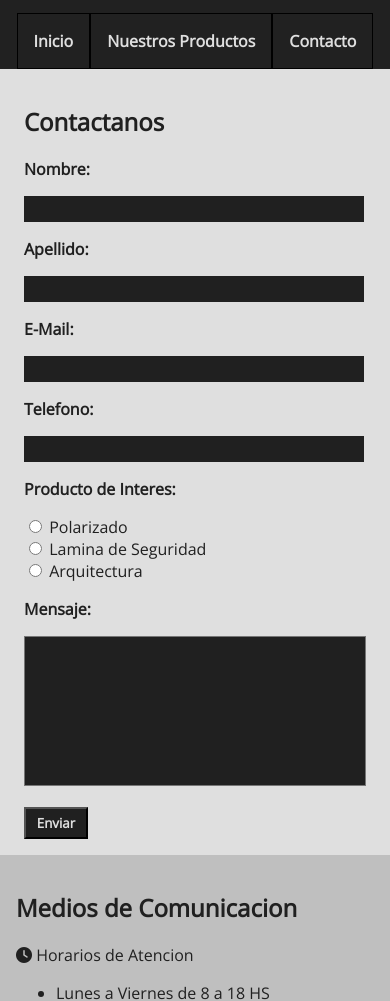
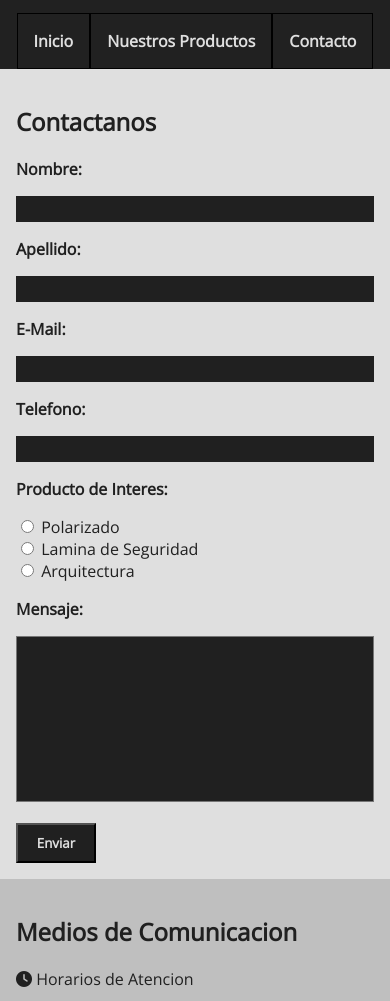
Before and after one commit to JuanmaCrdns/JuanmaCrdns.github.io, a plain HTML site: page contacto.html in a window 390 px wide. Shown: the part 84-1085 px from the top of the page. Drawn offline with nearby package versions, Linux system fonts and the light colour scheme.

Commit message:
Actualizacion 27/5

```diff
--- a/contacto.html
+++ b/contacto.html
@@ -10,9 +10,7 @@
     <link href="https://fonts.googleapis.com/css2?family=Open+Sans&display=swap" rel="stylesheet">
     <link rel="stylesheet" href="https://cdnjs.cloudflare.com/ajax/libs/animate.css/4.1.1/animate.min.css"/>
     <link rel="stylesheet" href="style.css">
-
-    <!-- Insertar Favicon Aqui -->
-    <!-- <link rel="icon" href="*.ico"> -->
+    <link rel="icon" href="img/favicon.ico">
     <title>AutoShop</title>
 </head>
 <body>
--- a/style.css
+++ b/style.css
@@ -62,8 +62,6 @@ header a:link, footer a:link, header a:visited, footer a:visited {
                         "polarizado lamina-seguridad arquitectura"
                         "footer footer footer";
 }
-
-
 
 /* Maquetado Contacto */
 
@@ -223,7 +221,7 @@ section {
 
 .titulo {
     font-weight: 600;
-    width: 21rem;
+    width: 25rem;
     margin-bottom: 1rem;
     display: inline-block;
 }
@@ -236,7 +234,7 @@ p.titulo {
     margin-bottom: 1rem;
     color: #dfdfdf;
     background-color: #202020;
-    width: 21rem;
+    width: 25rem;
     height: 1.5rem;
     border: none;
 }
@@ -246,19 +244,12 @@ p.titulo {
     display: inline-block;
 }
 
-.prueba {
-    margin-top: auto;
-    margin-bottom: auto;
-    height: 9rem;
-    vertical-align: middle;
-}
-
 textarea {
     margin-bottom: 1rem;
     color: #dfdfdf;
     background-color: #202020;
-    width: 21rem;
-    height: 9rem;
+    width: 25rem;
+    height: 10rem;
     resize: none;
 }
 
@@ -266,8 +257,8 @@ textarea {
     color: #dfdfdf;
     background-color: #202020;
     font-weight: 600;
-    height: 2rem;
-    width: 4rem;
+    height: 2.5rem;
+    width: 5rem;
 }
 
 /* Maquetado de Footer */
@@ -364,8 +355,6 @@ footer a:hover  {
     .horarios p{
         margin-top: 0;
     }
-
-
 }
 
 /* Small devices (portrait tablets and large phones, 768px and down) */
@@ -414,6 +403,10 @@ footer a:hover  {
                             "footer";
     }
 
+    .formulario, .titulo, .input-text, textarea {
+        width: -webkit-fill-available;
+    }
+
     .mapa{
         padding-top: 0;
     }
```
Also changed, not shown: index.html (+1 -2 lines), nuestros-productos.html (+1 -2 lines), img/favicon.ico (added).
